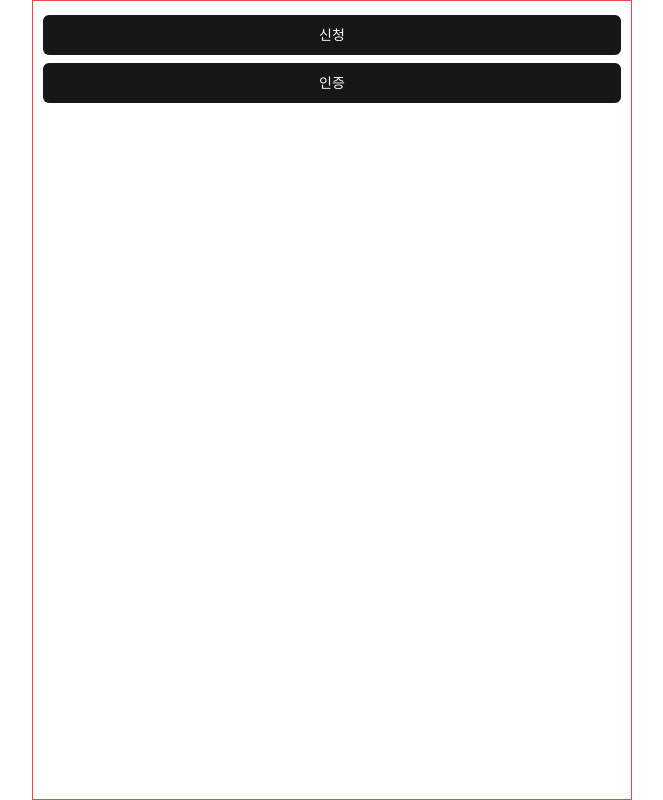
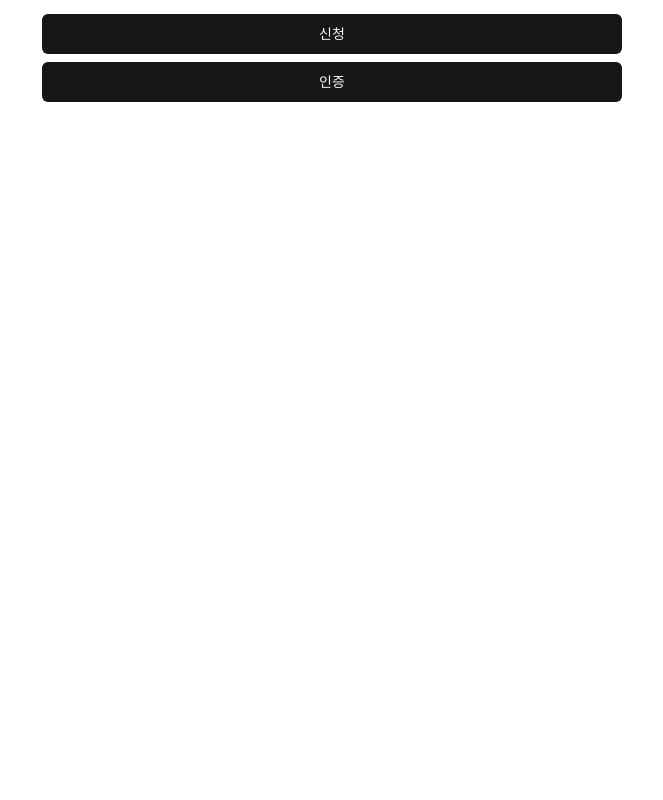
Before and after one commit to 2024-Fall-50th-Event-of-CSE/Frontend, a React (Vite) app in the folder app-client/: page / in a window 1280 px wide. Shown: the whole page, without its empty margins (308-971 px from the left). Built offline with nearby package versions, Linux system fonts and the light colour scheme; a web font is replaced by a local one.

Commit message:
style: remove debug layout border

```diff
--- a/app-client/src/components/layouts/RootLayout.tsx
+++ b/app-client/src/components/layouts/RootLayout.tsx
@@ -2,7 +2,7 @@
 
 export default function RootLayout() {
     return (
-        <main className="w-full h-screen max-w-[600px] p-[10px] mx-auto border-[1px] border-red-500">
+        <main className="w-full h-screen max-w-[600px] p-[10px] mx-auto ">
             <Outlet />
         </main>
     );
```
